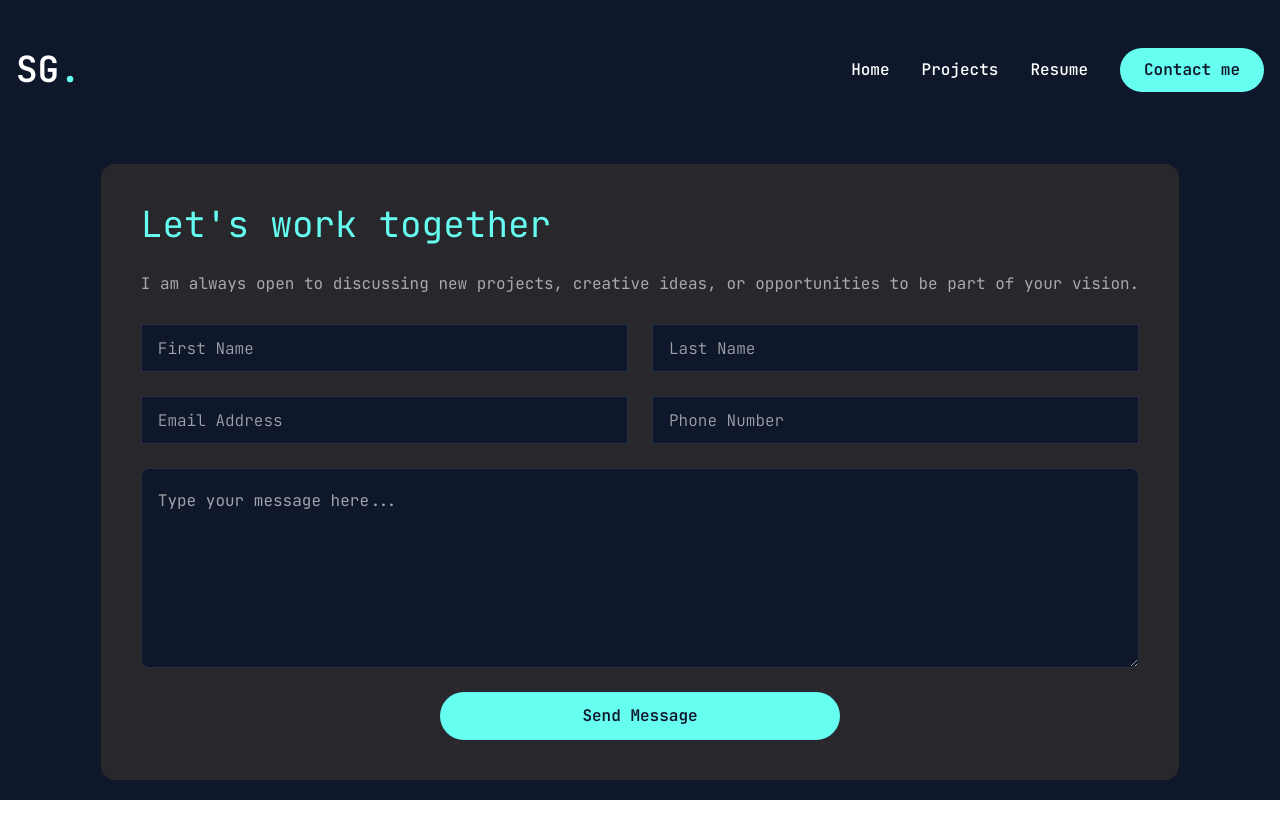
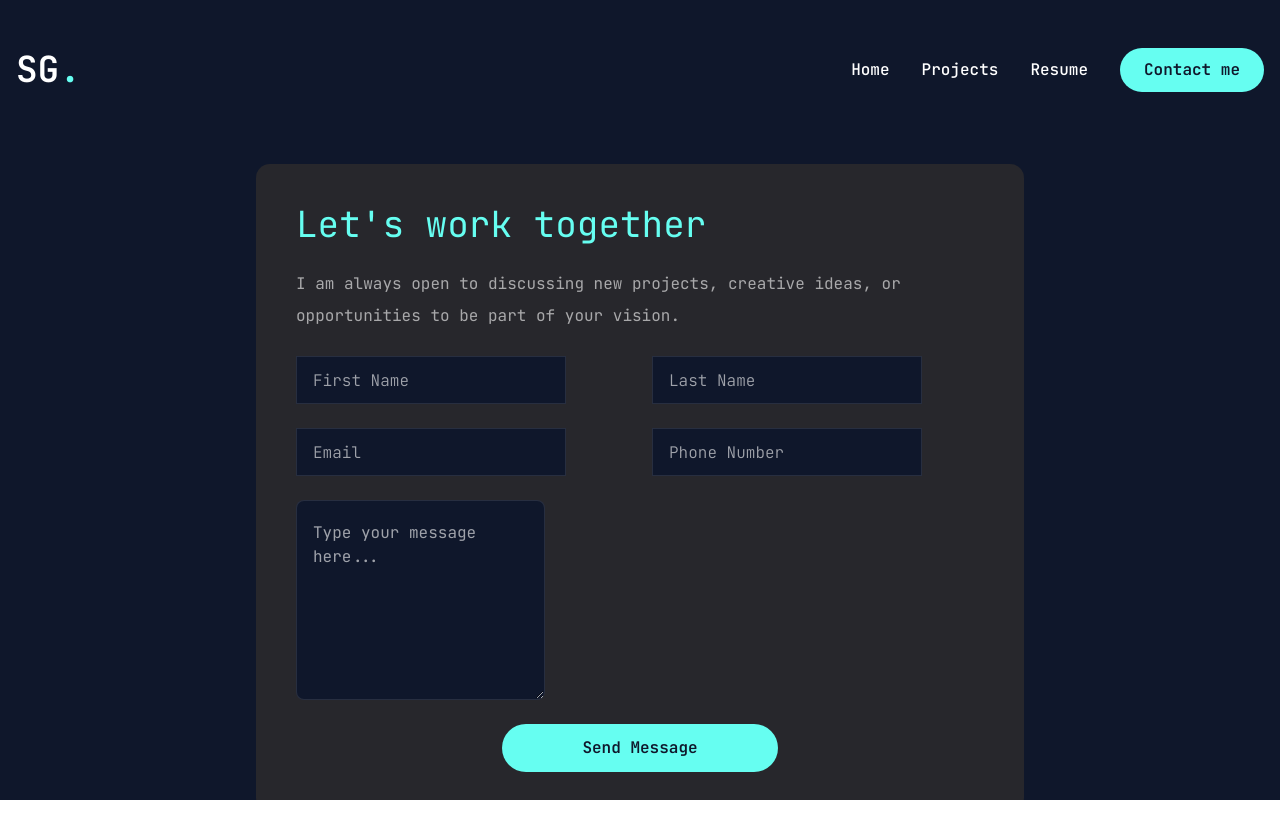
Before and after one commit to sagarbgohil/sagar-portfolio, a Next.js app: page /contact in a window 1280 px wide. Before the commit the page ends 804 px from the top, so only its background shows below. Built offline with nearby package versions, Linux system fonts and the light colour scheme.

Commit message:
feat: implement contact form with email functionality using nodemailer and react-hook-form

```diff
--- /dev/null
+++ b/app/api/contact/route.js
@@ -0,0 +1,37 @@
+import { NextResponse } from "next/server";
+import nodemailer from "nodemailer";
+
+export async function POST(req) {
+  const { firstName, lastName, email, phone, message } = await req.json();
+
+  const transporter = nodemailer.createTransport({
+    service: "gmail",
+    auth: {
+      user: process.env.SMTP_EMAIL,
+      pass: process.env.SMTP_PASSWORD,
+    },
+  });
+
+  const mailOptions = {
+    from: email,
+    to: process.env.SMTP_EMAIL,
+    subject: `New Contact Form Submission from ${firstName} ${lastName}`,
+    text: `
+      Name: ${firstName} ${lastName}
+      Email: ${email}
+      Phone: ${phone}
+      Message: ${message}
+    `,
+  };
+
+  try {
+    await transporter.sendMail(mailOptions);
+    return NextResponse.json({ message: "Message sent successfully!" });
+  } catch (err) {
+    console.error("Email send error:", err);
+    return NextResponse.json(
+      { message: "Failed to send message." },
+      { status: 500 }
+    );
+  }
+}
--- a/app/contact/page.jsx
+++ b/app/contact/page.jsx
@@ -1,12 +1,41 @@
 "use client";
 
-import React from "react";
+import React, { useState } from "react";
 import { motion } from "framer-motion";
+import { useForm } from "react-hook-form";
+
 import { Input } from "@/components/ui/input";
 import { Textarea } from "@/components/ui/textarea";
 import { Button } from "@/components/ui/button";
 
 const Contact = () => {
+  const {
+    register,
+    handleSubmit,
+    reset,
+    formState: { errors, isSubmitting, isSubmitSuccessful },
+  } = useForm();
+
+  const [response, setResponse] = useState("");
+
+  const handleFormSubmit = async (data) => {
+    const res = await fetch("/api/contact", {
+      method: "POST",
+      headers: { "Content-Type": "application/json" },
+      body: JSON.stringify(data),
+    });
+
+    const result = await res.json();
+
+    if (result.message) {
+      setResponse(result.message);
+      reset();
+      setTimeout(() => {
+        setResponse("");
+      }, 5000);
+    }
+  };
+
   return (
     <section className="min-h-[80vh] flex flex-col items-center p-4 py-12 xl:py-0">
       <motion.div
@@ -19,27 +48,132 @@ const Contact = () => {
       >
         <div className="container mx-auto">
           <div className="flex flex-col xl:flex-row gap-[30px]">
-            <form className="flex flex-col gap-6 p-10 bg-[#27272c] rounded-xl">
+            <form
+              onSubmit={handleSubmit(handleFormSubmit)}
+              className="flex flex-col gap-6 p-10 bg-[#27272c] rounded-xl w-full max-w-3xl"
+            >
               <h3 className="text-4xl text-accent">Let's work together</h3>
               <p className="text-white/60">
                 I am always open to discussing new projects, creative ideas, or
                 opportunities to be part of your vision.
               </p>
+              {isSubmitSuccessful && (
+                <p className="text-center text-green-400 mt-4">{response}</p>
+              )}
 
-              <div className="grid grid-cols-1 md:grid-cols-2 gap-6">
-                <Input type="firstname" placeholder="First Name" />
-                <Input type="lastname" placeholder="Last Name" />
-                <Input type="email" placeholder="Email Address" />
-                <Input type="phone" placeholder="Phone Number" />
+              <div className="grid grid-cols-1 md:grid-cols-2 gap-6 w-full">
+                <div className="w-full">
+                  <Input
+                    placeholder="First Name"
+                    {...register("firstName", {
+                      required: "First name is required",
+                      minLength: {
+                        value: 4,
+                        message: "Min 5 characters",
+                      },
+                      maxLength: {
+                        value: 50,
+                        message: "Max 50 characters",
+                      },
+                    })}
+                  />
+                  {errors.firstName && (
+                    <p className="text-red-500 text-sm">
+                      {errors.firstName.message}
+                    </p>
+                  )}
+                </div>
+
+                <div>
+                  <Input
+                    placeholder="Last Name"
+                    {...register("lastName", {
+                      required: "Last name is required",
+                      minLength: {
+                        value: 5,
+                        message: "Min 5 characters",
+                      },
+                      maxLength: {
+                        value: 50,
+                        message: "Max 50 characters",
+                      },
+                    })}
+                  />
+                  {errors.lastName && (
+                    <p className="text-red-500 text-sm">
+                      {errors.lastName.message}
+                    </p>
+                  )}
+                </div>
+
+                <div>
+                  <Input
+                    placeholder="Email"
+                    type="email"
+                    {...register("email", {
+                      required: "Email is required",
+                      pattern: {
+                        value: /^[^\s@]+@[^\s@]+\.[^\s@]+$/,
+                        message: "Invalid email",
+                      },
+                    })}
+                  />
+                  {errors.email && (
+                    <p className="text-red-500 text-sm">
+                      {errors.email.message}
+                    </p>
+                  )}
+                </div>
+
+                <div>
+                  <Input
+                    placeholder="Phone Number"
+                    {...register("phone", {
+                      required: "Phone is required",
+                      pattern: {
+                        value: /^[0-9]{10}$/,
+                        message: "Phone must be 10 digits",
+                      },
+                    })}
+                  />
+                  {errors.phone && (
+                    <p className="text-red-500 text-sm">
+                      {errors.phone.message}
+                    </p>
+                  )}
+                </div>
               </div>
-              <Textarea
-                className="h-[200px]"
-                type="Description"
-                placeholder="Type your message here..."
-              />
 
-              <Button size="md" className="w-[40%] mx-auto">
-                Send Message
+              <div>
+                <Textarea
+                  placeholder="Type your message here..."
+                  className="h-[200px]"
+                  {...register("message", {
+                    required: "Message is required",
+                    minLength: {
+                      value: 50,
+                      message: "Min 50 characters",
+                    },
+                    maxLength: {
+                      value: 1000,
+                      message: "Max 1000 characters",
+                    },
+                  })}
+                />
+                {errors.message && (
+                  <p className="text-red-500 text-sm">
+                    {errors.message.message}
+                  </p>
+                )}
+              </div>
+
+              <Button
+                type="submit"
+                size="md"
+                className="w-[40%] mx-auto"
+                disabled={isSubmitting}
+              >
+                {isSubmitting ? "Sending..." : "Send Message"}
               </Button>
             </form>
           </div>
--- a/package.json
+++ b/package.json
@@ -23,9 +23,11 @@
     "lucide-react": "^0.488.0",
     "next": "15.3.1",
     "next-sitemap": "^4.2.3",
+    "nodemailer": "^6.10.1",
     "react": "^19.1.0",
     "react-countup": "^6.5.3",
     "react-dom": "^19.1.0",
+    "react-hook-form": "^7.56.0",
     "react-icons": "^5.5.0",
     "tailwind-merge": "^3.2.0",
     "tw-animate-css": "^1.2.5"
```
Also changed, not shown: 1 other file (tests, documents, lock files or other folders).
